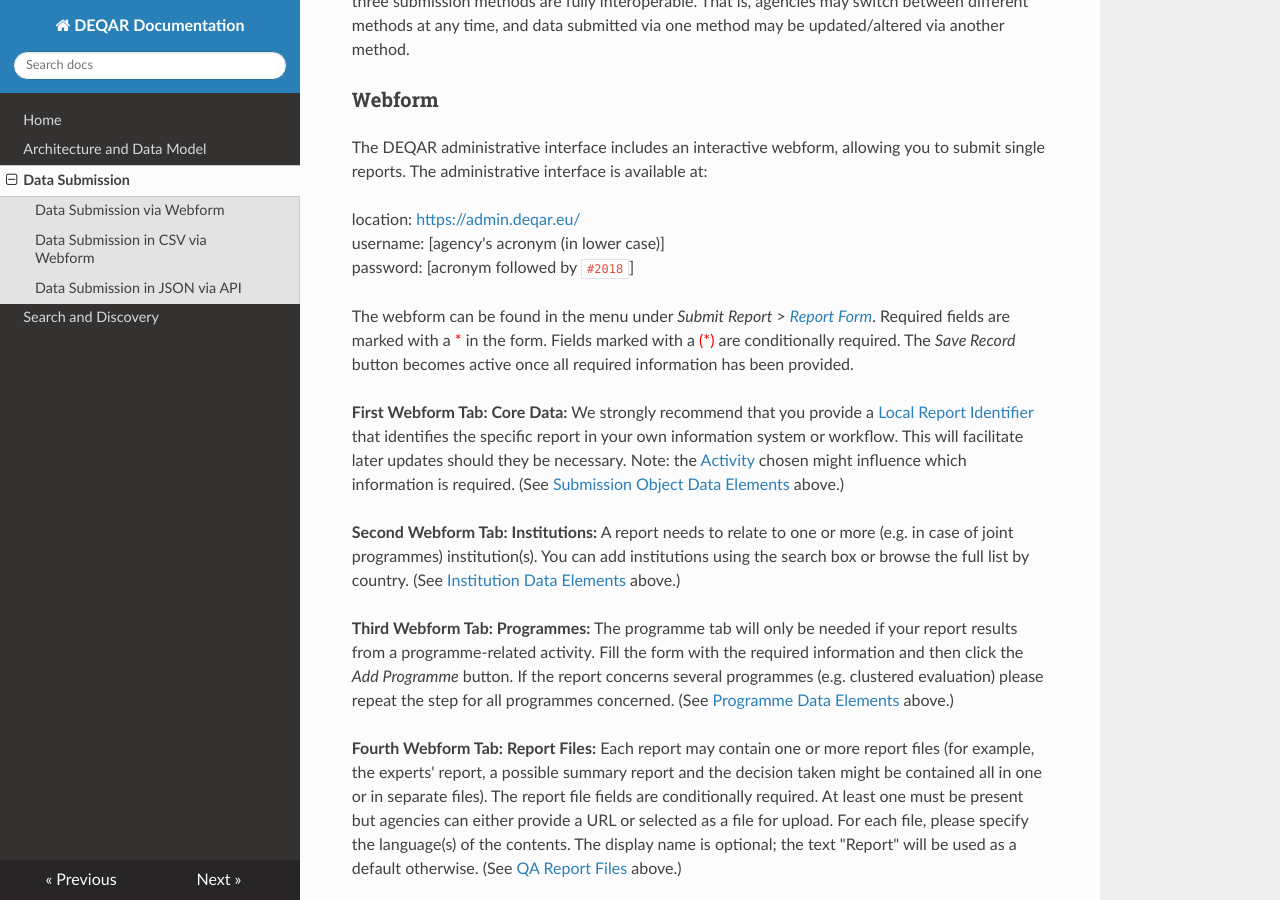
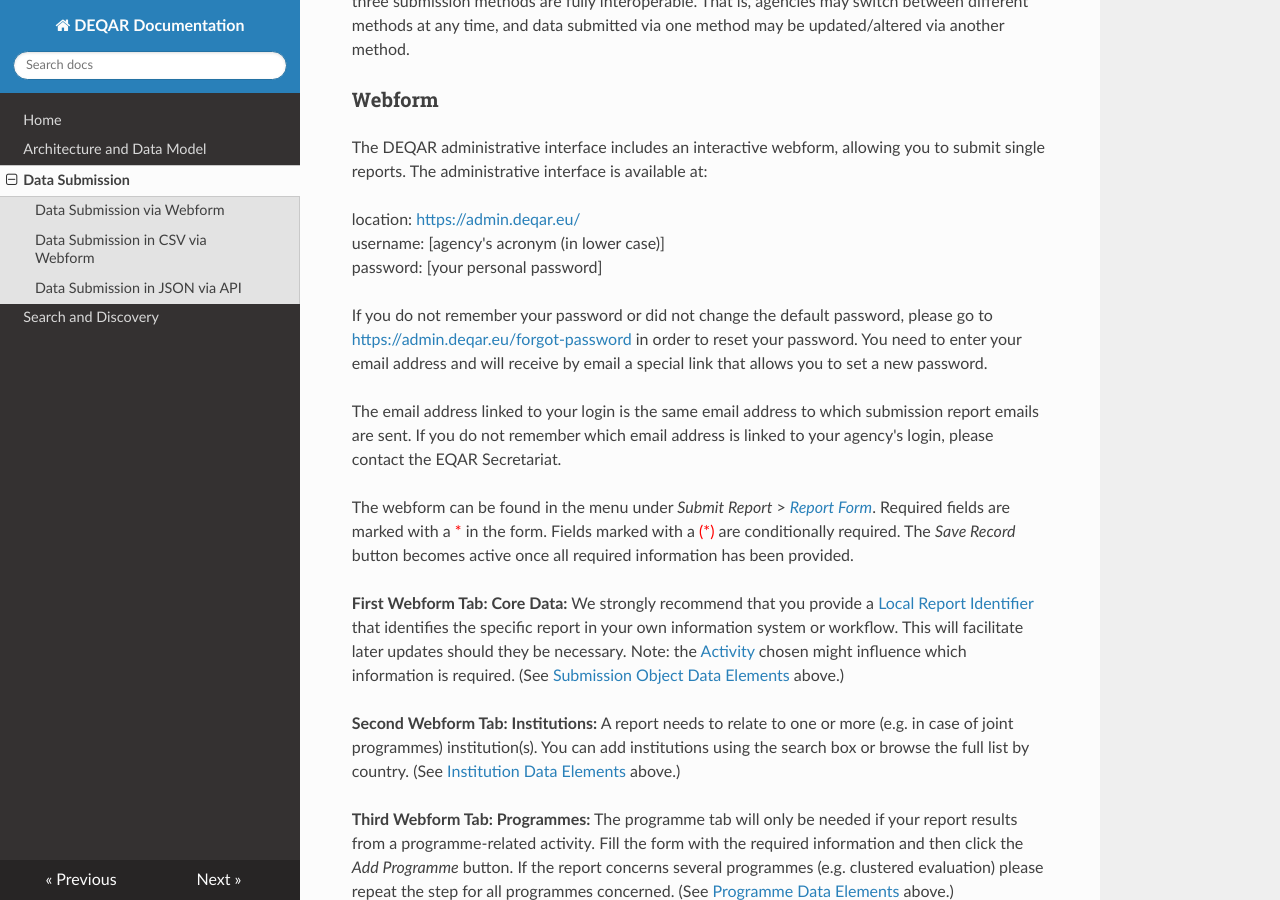
Before and after one commit to EQAR/deqar-docs, an MkDocs documentation site: the page built from docs/data_submission.md, in a window 1280 px wide and 900 px high, scrolled down 16509 px. Built offline with MkDocs 1.6.1, drawn with Linux system fonts in a browser that asks for light colours; nearby versions of some CDN libraries; old or Windows-style settings are respelled for this version of MkDocs; some of the changed text lies outside the part shown.

Commit message:
remove default passwords, add link to password reset form

````diff
--- a/docs/data_submission.md
+++ b/docs/data_submission.md
@@ -464,7 +464,11 @@
 
 location: <https://admin.deqar.eu/>
 username: \[agency's acronym (in lower case)]
-password: \[acronym followed by `#2018`]
+password: \[your personal password]
+
+If you do not remember your password or did not change the default password, please go to <https://admin.deqar.eu/forgot-password> in order to reset your password. You need to enter your email address and will receive by email a special link that allows you to set a new password.
+
+The email address linked to your login is the same email address to which submission report emails are sent. If you do not remember which email address is linked to your agency's login, please contact the EQAR Secretariat.
 
 The webform can be found in the menu under *Submit Report* > *[Report Form](https://admin.deqar.eu/report-form)*. Required fields are marked with a <span style="color: #f00;">\*</span> in the form. Fields marked with a <span style="color: #f00;">(\*)</span> are conditionally required. The *Save Record* button becomes active once all required information has been provided.
 
@@ -564,7 +568,7 @@
 
 location: <https://admin.deqar.eu/upload-csv>
 username: \[agency's acronym (in lower case)]
-password: \[acronym followed by `#2018`]
+password: \[your personal password] (see [above](#webform) how to reset your password)
 
  - Select *Submit Report* > *Upload CSV* from the menu.
 
@@ -610,10 +614,7 @@
 curl -s -H "Content-Type: application/json" -XPOST https://backend.deqar.eu/accounts/get_token/ --data '{"username":"testuser","password":"testpassword"}'
 ```
 
-The username is the agency’s acronym (in lower case). For the testing period, the password is the username followed by #2018:
-
-username: \[agency's acronym (in lower case)]
-password: \[acronym followed by `#2018`]
+The username is the agency’s acronym (in lower case). Please see [above](#webform) how to reset your password.
 
 Or for those who prefer to use the more user friendly httpie3 client:
 
````
